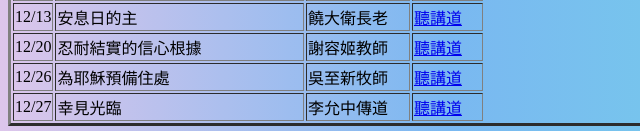
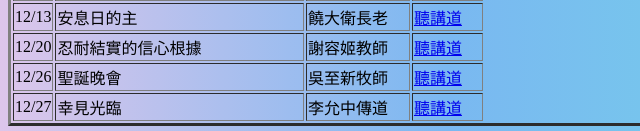
Before and after one commit to C3133100/sermon, a plain HTML site: page 2020.html in a window 1280 px wide. Shown: the part 1090-1221 px from the top of the page, 0-640 px from the left. Drawn offline with Linux system fonts and the light colour scheme.

Commit message:
v20201230

```diff
--- a/2020.html
+++ b/2020.html
@@ -251,7 +251,7 @@
         </tr>
         <tr>
             <td>12/26</td>
-            <td>為耶穌預備住處 </td>
+            <td>聖誕晚會 </td>
             <td>吳至新牧師</td>
             <td><a href='https://youtu.be/Ovt3GkdY6XI'>聽講道</a></td>
         </tr>
```
